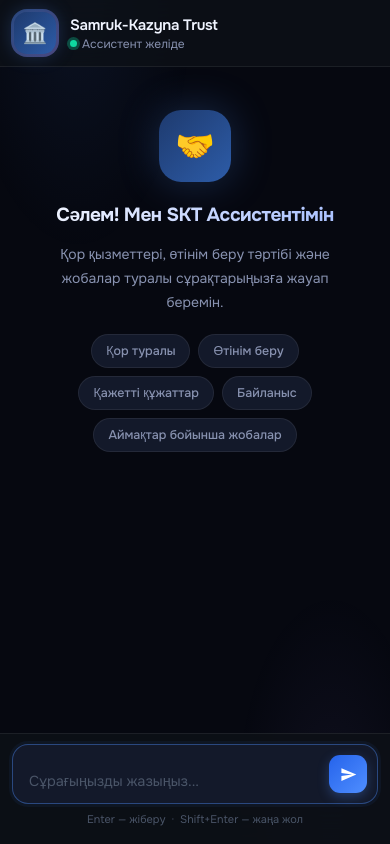
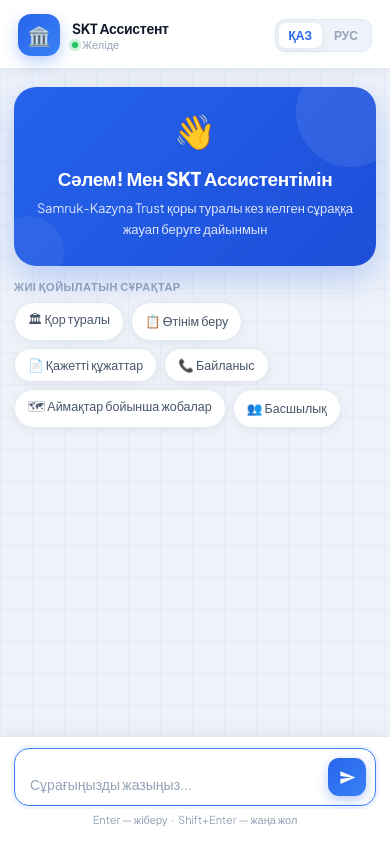
Before and after one commit to yerkebulanwork01-creator/trust.bot, a plain HTML site: page index.html in a window 390 px wide. Both pictures are taken after a click on the button 348 px from the left and 774 px from the top of the page. Drawn offline with Linux system fonts and the light colour scheme.

Commit message:
index.html

```diff
--- a/index.html
+++ b/index.html
@@ -2,493 +2,282 @@
 <html lang="kk">
 <head>
 <meta charset="UTF-8">
-<meta name="viewport" content="width=device-width, initial-scale=1.0, maximum-scale=1.0">
+<meta name="viewport" content="width=device-width, initial-scale=1.0, maximum-scale=1.0, user-scalable=no">
 <title>SKT Ассистент</title>
-<link href="https://fonts.googleapis.com/css2?family=Onest:wght@300;400;500;600;700&display=swap" rel="stylesheet">
+<link href="https://fonts.googleapis.com/css2?family=Plus+Jakarta+Sans:wght@300;400;500;600;700;800&display=swap" rel="stylesheet">
 <style>
-  *, *::before, *::after { box-sizing: border-box; margin: 0; padding: 0; }
+*,*::before,*::after{box-sizing:border-box;margin:0;padding:0}
+:root{--bg:#eef2f9;--white:#fff;--blue:#2563eb;--blue2:#3b82f6;--blue-light:#dbeafe;--blue-pale:#eff6ff;--text:#0f172a;--text2:#475569;--text3:#94a3b8;--border:#e2e8f0;--sh2:0 2px 12px rgba(15,23,42,.06)}
+html,body{height:100%;font-family:'Plus Jakarta Sans',sans-serif;background:var(--bg);color:var(--text);overflow:hidden}
+body::before{content:'';position:fixed;inset:0;background-image:linear-gradient(rgba(37,99,235,.04) 1px,transparent 1px),linear-gradient(90deg,rgba(37,99,235,.04) 1px,transparent 1px);background-size:32px 32px;pointer-events:none;z-index:0}
+#app{position:relative;z-index:1;display:flex;flex-direction:column;height:100dvh;max-width:480px;margin:0 auto}
 
-  :root {
-    --bg: #060810;
-    --surface: #0d1117;
-    --surface2: #13192a;
-    --surface3: #1a2235;
-    --border: rgba(255,255,255,0.07);
-    --accent: #4f8eff;
-    --accent2: #a78bfa;
-    --glow: rgba(79,142,255,0.15);
-    --text: #f0f4ff;
-    --text2: #8892b0;
-    --text3: #4a5568;
-    --user-bg: linear-gradient(135deg, #1e3a5f, #1a2a4a);
-    --bot-bg: #0d1117;
-    --success: #10d9a0;
-    --radius: 18px;
-  }
+/* HEADER */
+header{flex-shrink:0;background:var(--white);padding:14px 18px 12px;display:flex;align-items:center;gap:12px;border-bottom:1px solid var(--border);box-shadow:var(--sh2)}
+.logo{width:42px;height:42px;background:linear-gradient(135deg,var(--blue),var(--blue2));border-radius:13px;display:flex;align-items:center;justify-content:center;font-size:19px;flex-shrink:0;box-shadow:0 6px 16px rgba(37,99,235,.3)}
+.hi{flex:1}.hi h1{font-size:14px;font-weight:700;color:var(--text);letter-spacing:-.3px}
+.hi p{font-size:11px;color:var(--text3);display:flex;align-items:center;gap:4px;margin-top:1px}
+.dot{width:6px;height:6px;background:#22c55e;border-radius:50%;position:relative}
+.dot::after{content:'';position:absolute;inset:-3px;border-radius:50%;background:#22c55e;opacity:.25;animation:rip 2s infinite}
+@keyframes rip{0%,100%{transform:scale(1);opacity:.25}50%{transform:scale(2.2);opacity:0}}
 
-  html, body {
-    height: 100%;
-    font-family: 'Onest', sans-serif;
-    background: var(--bg);
-    color: var(--text);
-    overflow: hidden;
-  }
+/* LANG TOGGLE */
+.lang-toggle{display:flex;background:var(--bg);border:1px solid var(--border);border-radius:10px;padding:3px;gap:2px;flex-shrink:0}
+.lang-btn{padding:5px 10px;border-radius:7px;border:none;background:none;font-size:12px;font-weight:600;font-family:'Plus Jakarta Sans',sans-serif;color:var(--text3);cursor:pointer;transition:all .2s}
+.lang-btn.active{background:var(--white);color:var(--blue);box-shadow:var(--sh2)}
 
-  /* Ambient background */
-  body::before {
-    content: '';
-    position: fixed;
-    top: -30%;
-    left: -10%;
-    width: 60%;
-    height: 60%;
-    background: radial-gradient(ellipse, rgba(79,142,255,0.08) 0%, transparent 70%);
-    pointer-events: none;
-    z-index: 0;
-  }
-  body::after {
-    content: '';
-    position: fixed;
-    bottom: -20%;
-    right: -10%;
-    width: 50%;
-    height: 50%;
-    background: radial-gradient(ellipse, rgba(167,139,250,0.06) 0%, transparent 70%);
-    pointer-events: none;
-    z-index: 0;
-  }
+/* MESSAGES */
+#messages{flex:1;overflow-y:auto;padding:18px 14px;display:flex;flex-direction:column;gap:14px;scroll-behavior:smooth}
+#messages::-webkit-scrollbar{width:0}
 
-  #app {
-    position: relative;
-    z-index: 1;
-    display: flex;
-    flex-direction: column;
-    height: 100dvh;
-    max-width: 860px;
-    margin: 0 auto;
-  }
+/* WELCOME */
+.welcome{animation:fu .5s ease forwards}
+.wcard{background:linear-gradient(135deg,var(--blue),#1d4ed8);border-radius:22px;padding:26px 22px;color:#fff;text-align:center;position:relative;overflow:hidden;box-shadow:0 12px 32px rgba(37,99,235,.28);margin-bottom:14px}
+.wcard::before{content:'';position:absolute;top:-30px;right:-30px;width:110px;height:110px;background:rgba(255,255,255,.08);border-radius:50%}
+.wcard::after{content:'';position:absolute;bottom:-20px;left:-20px;width:70px;height:70px;background:rgba(255,255,255,.06);border-radius:50%}
+.wemoji{font-size:34px;display:block;margin-bottom:10px;animation:fl 3s ease-in-out infinite}
+@keyframes fl{0%,100%{transform:translateY(0)}50%{transform:translateY(-5px)}}
+.wcard h2{font-size:19px;font-weight:800;margin-bottom:7px;letter-spacing:-.4px}
+.wcard p{font-size:13px;opacity:.85;line-height:1.6}
+.clabel{font-size:11px;font-weight:700;color:var(--text3);letter-spacing:.5px;text-transform:uppercase;margin-bottom:9px}
+.chips{display:flex;flex-wrap:wrap;gap:7px}
+.chip{background:var(--white);border:1.5px solid var(--border);color:var(--text2);font-size:12.5px;font-family:'Plus Jakarta Sans',sans-serif;font-weight:500;padding:8px 13px;border-radius:100px;cursor:pointer;transition:all .18s;box-shadow:var(--sh2)}
+.chip:hover{background:var(--blue);border-color:var(--blue);color:#fff;transform:translateY(-1px);box-shadow:0 5px 14px rgba(37,99,235,.25)}
+.chip:active{transform:scale(.97)}
 
-  /* ── HEADER ── */
-  header {
-    flex-shrink: 0;
-    padding: 14px 20px;
-    display: flex;
-    align-items: center;
-    gap: 14px;
-    border-bottom: 1px solid var(--border);
-    background: rgba(13,17,23,0.8);
-    backdrop-filter: blur(20px);
-    -webkit-backdrop-filter: blur(20px);
-  }
+/* MESSAGE ROWS */
+.row{display:flex;gap:9px;animation:fu .3s ease forwards;opacity:0}
+.row.user{flex-direction:row-reverse}
+.av{width:34px;height:34px;border-radius:11px;display:flex;align-items:center;justify-content:center;font-size:16px;flex-shrink:0;margin-top:2px}
+.row.user .av{background:linear-gradient(135deg,var(--blue),var(--blue2));box-shadow:0 4px 10px rgba(37,99,235,.25)}
+.row.bot .av{background:var(--white);border:1.5px solid var(--border);box-shadow:var(--sh2)}
+.bub{max-width:calc(100% - 48px);padding:12px 15px;border-radius:17px;font-size:14px;line-height:1.7;word-break:break-word}
+.row.user .bub{background:linear-gradient(135deg,var(--blue),var(--blue2));color:#fff;border-top-right-radius:4px;box-shadow:0 5px 18px rgba(37,99,235,.22)}
+.row.bot .bub{background:var(--white);color:var(--text);border:1.5px solid var(--border);border-top-left-radius:4px;box-shadow:var(--sh2)}
 
-  .logo-wrap {
-    position: relative;
-    flex-shrink: 0;
-  }
-  .logo {
-    width: 42px; height: 42px;
-    background: linear-gradient(135deg, #1e3a6e, #2d5ca8);
-    border-radius: 13px;
-    display: flex; align-items: center; justify-content: center;
-    font-size: 20px;
-    box-shadow: 0 0 20px rgba(79,142,255,0.3);
-  }
-  .logo-ring {
-    position: absolute;
-    inset: -3px;
-    border-radius: 16px;
-    background: linear-gradient(135deg, var(--accent), var(--accent2));
-    z-index: -1;
-    opacity: 0.4;
-  }
+/* BUBBLE CONTENT */
+.bub p{margin-bottom:6px}.bub p:last-child{margin-bottom:0}
+.bub ul,.bub ol{margin:6px 0 6px 18px}
+.bub li{margin-bottom:4px}
+.bub strong{font-weight:700}
+.bub .section-title{font-weight:700;color:var(--blue);margin:10px 0 5px;font-size:13.5px}
+.row.user .bub .section-title{color:rgba(255,255,255,.9)}
+.bub hr{border:none;border-top:1px solid var(--border);margin:8px 0}
+.bub a{color:var(--blue);text-decoration:none;font-weight:500}
+.row.user .bub a{color:rgba(255,255,255,.9);text-decoration:underline}
 
-  .header-text h1 {
-    font-size: 15px;
-    font-weight: 600;
-    letter-spacing: -0.3px;
-    color: var(--text);
-  }
-  .header-text p {
-    font-size: 12px;
-    color: var(--text2);
-    display: flex;
-    align-items: center;
-    gap: 5px;
-    margin-top: 1px;
-  }
-  .pulse {
-    width: 7px; height: 7px;
-    background: var(--success);
-    border-radius: 50%;
-    position: relative;
-    flex-shrink: 0;
-  }
-  .pulse::after {
-    content: '';
-    position: absolute;
-    inset: -3px;
-    border-radius: 50%;
-    background: var(--success);
-    opacity: 0.3;
-    animation: pulse 2s infinite;
-  }
-  @keyframes pulse {
-    0%, 100% { transform: scale(1); opacity: 0.3; }
-    50% { transform: scale(2); opacity: 0; }
-  }
+/* TYPING */
+.tdots{display:flex;gap:5px;align-items:center;padding:4px 2px}
+.tdots span{width:8px;height:8px;background:var(--blue-light);border-radius:50%;animation:td 1.2s infinite}
+.tdots span:nth-child(2){animation-delay:.2s}.tdots span:nth-child(3){animation-delay:.4s}
+@keyframes td{0%,60%,100%{transform:translateY(0);background:var(--blue-light)}30%{transform:translateY(-5px);background:var(--blue)}}
 
-  /* ── MESSAGES ── */
-  #messages {
-    flex: 1;
-    overflow-y: auto;
-    padding: 24px 16px;
-    display: flex;
-    flex-direction: column;
-    gap: 20px;
-    scroll-behavior: smooth;
-  }
-
-  #messages::-webkit-scrollbar { width: 3px; }
-  #messages::-webkit-scrollbar-track { background: transparent; }
-  #messages::-webkit-scrollbar-thumb { background: var(--surface3); border-radius: 3px; }
-
-  /* Welcome */
-  .welcome {
-    display: flex;
-    flex-direction: column;
-    align-items: center;
-    text-align: center;
-    padding: 32px 16px 16px;
-    animation: fadeUp 0.6s ease forwards;
-    gap: 16px;
-  }
-
-  .welcome-icon {
-    width: 72px; height: 72px;
-    background: linear-gradient(135deg, #1e3a6e, #2d5ca8);
-    border-radius: 22px;
-    display: flex; align-items: center; justify-content: center;
-    font-size: 32px;
-    box-shadow: 0 0 40px rgba(79,142,255,0.25);
-    animation: float 3s ease-in-out infinite;
-  }
-  @keyframes float {
-    0%, 100% { transform: translateY(0); }
-    50% { transform: translateY(-6px); }
-  }
-
-  .welcome h2 {
-    font-size: 22px;
-    font-weight: 700;
-    letter-spacing: -0.5px;
-    background: linear-gradient(135deg, #f0f4ff, #a8c0ff);
-    -webkit-background-clip: text;
-    -webkit-text-fill-color: transparent;
-    background-clip: text;
-  }
-  .welcome p {
-    font-size: 14px;
-    color: var(--text2);
-    line-height: 1.7;
-    max-width: 320px;
-  }
-
-  .chips {
-    display: flex;
-    flex-wrap: wrap;
-    gap: 8px;
-    justify-content: center;
-    margin-top: 4px;
-  }
-  .chip {
-    background: var(--surface2);
-    border: 1px solid var(--border);
-    color: var(--text2);
-    font-size: 12.5px;
-    font-family: 'Onest', sans-serif;
-    padding: 8px 14px;
-    border-radius: 100px;
-    cursor: pointer;
-    transition: all 0.2s;
-    font-weight: 500;
-  }
-  .chip:hover {
-    background: var(--glow);
-    border-color: rgba(79,142,255,0.4);
-    color: var(--accent);
-    transform: translateY(-1px);
-  }
-  .chip:active { transform: scale(0.97); }
-
-  /* Message row */
-  .msg-row {
-    display: flex;
-    gap: 10px;
-    animation: fadeUp 0.3s ease forwards;
-    opacity: 0;
-  }
-  .msg-row.user { flex-direction: row-reverse; }
-
-  .avatar {
-    width: 34px; height: 34px;
-    border-radius: 11px;
-    display: flex; align-items: center; justify-content: center;
-    font-size: 16px;
-    flex-shrink: 0;
-    margin-top: 2px;
-  }
-  .msg-row.user .avatar {
-    background: linear-gradient(135deg, #1e3a5f, #1a2a4a);
-    border: 1px solid rgba(79,142,255,0.2);
-  }
-  .msg-row.bot .avatar {
-    background: var(--surface2);
-    border: 1px solid var(--border);
-  }
-
-  .bubble {
-    max-width: calc(100% - 52px);
-    padding: 13px 16px;
-    border-radius: 16px;
-    font-size: 14px;
-    line-height: 1.7;
-    word-break: break-word;
-  }
-  .msg-row.user .bubble {
-    background: var(--user-bg);
-    border: 1px solid rgba(79,142,255,0.15);
-    border-top-right-radius: 5px;
-    color: var(--text);
-  }
-  .msg-row.bot .bubble {
-    background: var(--surface);
-    border: 1px solid var(--border);
-    border-top-left-radius: 5px;
-    color: var(--text);
-  }
-
-  .bubble p { margin-bottom: 6px; }
-  .bubble p:last-child { margin-bottom: 0; }
-
-  /* Typing */
-  .typing-dots {
-    display: flex;
-    gap: 5px;
-    align-items: center;
-    padding: 6px 4px;
-  }
-  .typing-dots span {
-    width: 7px; height: 7px;
-    background: var(--text3);
-    border-radius: 50%;
-    animation: bounce 1.2s infinite;
-  }
-  .typing-dots span:nth-child(2) { animation-delay: 0.2s; }
-  .typing-dots span:nth-child(3) { animation-delay: 0.4s; }
-  @keyframes bounce {
-    0%, 60%, 100% { transform: translateY(0); opacity: 0.4; }
-    30% { transform: translateY(-6px); opacity: 1; }
-  }
-
-  /* ── FOOTER ── */
-  footer {
-    flex-shrink: 0;
-    padding: 12px 16px 20px;
-    background: rgba(13,17,23,0.85);
-    backdrop-filter: blur(20px);
-    -webkit-backdrop-filter: blur(20px);
-    border-top: 1px solid var(--border);
-  }
-
-  .input-box {
-    display: flex;
-    align-items: flex-end;
-    gap: 10px;
-    background: var(--surface2);
-    border: 1px solid var(--border);
-    border-radius: 16px;
-    padding: 10px 10px 10px 16px;
-    transition: border-color 0.2s, box-shadow 0.2s;
-  }
-  .input-box:focus-within {
-    border-color: rgba(79,142,255,0.4);
-    box-shadow: 0 0 0 3px rgba(79,142,255,0.06);
-  }
-
-  textarea {
-    flex: 1;
-    background: none;
-    border: none;
-    outline: none;
-    color: var(--text);
-    font-size: 14.5px;
-    font-family: 'Onest', sans-serif;
-    resize: none;
-    min-height: 22px;
-    max-height: 130px;
-    line-height: 1.5;
-  }
-  textarea::placeholder { color: var(--text3); }
-
-  .send-btn {
-    width: 38px; height: 38px;
-    flex-shrink: 0;
-    background: linear-gradient(135deg, #2563eb, #4f8eff);
-    border: none;
-    border-radius: 11px;
-    cursor: pointer;
-    display: flex; align-items: center; justify-content: center;
-    transition: all 0.2s;
-    box-shadow: 0 4px 12px rgba(79,142,255,0.3);
-  }
-  .send-btn:hover { transform: scale(1.06); box-shadow: 0 6px 18px rgba(79,142,255,0.4); }
-  .send-btn:active { transform: scale(0.97); }
-  .send-btn:disabled {
-    background: var(--surface3);
-    box-shadow: none;
-    cursor: not-allowed;
-    transform: none;
-  }
-  .send-btn svg { width: 17px; height: 17px; fill: white; }
-
-  .hint {
-    text-align: center;
-    font-size: 11px;
-    color: var(--text3);
-    margin-top: 8px;
-  }
-
-  @keyframes fadeUp {
-    from { opacity: 0; transform: translateY(10px); }
-    to { opacity: 1; transform: translateY(0); }
-  }
-
-  /* Mobile */
-  @media (max-width: 480px) {
-    header { padding: 12px 14px; }
-    #messages { padding: 16px 12px; gap: 16px; }
-    .bubble { font-size: 13.5px; padding: 11px 14px; }
-    .welcome h2 { font-size: 19px; }
-    footer { padding: 10px 12px 18px; }
-  }
+/* FOOTER */
+footer{flex-shrink:0;background:var(--white);border-top:1px solid var(--border);padding:11px 14px 18px;box-shadow:0 -4px 18px rgba(15,23,42,.05)}
+.irow{display:flex;align-items:flex-end;gap:9px;background:var(--bg);border:1.5px solid var(--border);border-radius:15px;padding:9px 9px 9px 15px;transition:border-color .2s,box-shadow .2s}
+.irow:focus-within{border-color:var(--blue2);box-shadow:0 0 0 3px rgba(37,99,235,.07);background:var(--white)}
+textarea{flex:1;background:none;border:none;outline:none;color:var(--text);font-size:14px;font-family:'Plus Jakarta Sans',sans-serif;resize:none;min-height:22px;max-height:120px;line-height:1.5}
+textarea::placeholder{color:var(--text3)}
+.sbtn{width:38px;height:38px;flex-shrink:0;background:linear-gradient(135deg,var(--blue),var(--blue2));border:none;border-radius:11px;cursor:pointer;display:flex;align-items:center;justify-content:center;transition:all .2s;box-shadow:0 4px 12px rgba(37,99,235,.32)}
+.sbtn:hover{transform:scale(1.06)}.sbtn:active{transform:scale(.96)}
+.sbtn:disabled{background:var(--border);box-shadow:none;cursor:not-allowed;transform:none}
+.sbtn svg{width:17px;height:17px;fill:#fff}
+.hint{text-align:center;font-size:11px;color:var(--text3);margin-top:7px}
+@keyframes fu{from{opacity:0;transform:translateY(8px)}to{opacity:1;transform:translateY(0)}}
+@media(min-width:481px){#app{border-left:1px solid var(--border);border-right:1px solid var(--border)}}
 </style>
 </head>
 <body>
 <div id="app">
   <header>
-    <div class="logo-wrap">
-      <div class="logo-ring"></div>
-      <div class="logo">🏛️</div>
+    <div class="logo">🏛️</div>
+    <div class="hi">
+      <h1>SKT Ассистент</h1>
+      <p><span class="dot"></span> <span id="status-text">Желіде</span></p>
     </div>
-    <div class="header-text">
-      <h1>Samruk-Kazyna Trust</h1>
-      <p><span class="pulse"></span> Ассистент желіде</p>
+    <div class="lang-toggle">
+      <button class="lang-btn active" onclick="setLang('kk',this)">ҚАЗ</button>
+      <button class="lang-btn" onclick="setLang('ru',this)">РУС</button>
     </div>
   </header>
 
   <div id="messages">
     <div class="welcome" id="welcome">
-      <div class="welcome-icon">🤝</div>
-      <h2>Сәлем! Мен SKT Ассистентімін</h2>
-      <p>Қор қызметтері, өтінім беру тәртібі және жобалар туралы сұрақтарыңызға жауап беремін.</p>
-      <div class="chips">
-        <button class="chip" onclick="ask(this.textContent)">Қор туралы</button>
-        <button class="chip" onclick="ask(this.textContent)">Өтінім беру</button>
-        <button class="chip" onclick="ask(this.textContent)">Қажетті құжаттар</button>
-        <button class="chip" onclick="ask(this.textContent)">Байланыс</button>
-        <button class="chip" onclick="ask(this.textContent)">Аймақтар бойынша жобалар</button>
+      <div class="wcard">
+        <span class="wemoji">👋</span>
+        <h2 id="w-title">Сәлем! Мен SKT Ассистентімін</h2>
+        <p id="w-sub">Samruk-Kazyna Trust қоры туралы кез келген сұраққа жауап беруге дайынмын</p>
       </div>
+      <p class="clabel" id="w-label">Жиі қойылатын сұрақтар</p>
+      <div class="chips" id="chips"></div>
     </div>
   </div>
 
   <footer>
-    <div class="input-box">
+    <div class="irow">
       <textarea id="inp" placeholder="Сұрағыңызды жазыңыз..." rows="1"></textarea>
-      <button class="send-btn" id="btn" onclick="send()" title="Жіберу">
+      <button class="sbtn" id="btn" onclick="send()">
         <svg viewBox="0 0 24 24"><path d="M2.01 21L23 12 2.01 3 2 10l15 2-15 2z"/></svg>
       </button>
     </div>
-    <p class="hint">Enter — жіберу &nbsp;·&nbsp; Shift+Enter — жаңа жол</p>
+    <p class="hint" id="hint">Enter — жіберу &nbsp;·&nbsp; Shift+Enter — жаңа жол</p>
   </footer>
 </div>
 
 <script>
-const msgsEl = document.getElementById('messages');
-const inp = document.getElementById('inp');
-const btn = document.getElementById('btn');
+let lang = 'kk';
 
-inp.addEventListener('input', () => {
-  inp.style.height = 'auto';
-  inp.style.height = Math.min(inp.scrollHeight, 130) + 'px';
-});
+const TEXTS = {
+  kk: {
+    status: 'Желіде',
+    placeholder: 'Сұрағыңызды жазыңыз...',
+    hint: 'Enter — жіберу · Shift+Enter — жаңа жол',
+    wTitle: 'Сәлем! Мен SKT Ассистентімін',
+    wSub: 'Samruk-Kazyna Trust қоры туралы кез келген сұраққа жауап беруге дайынмын',
+    wLabel: 'Жиі қойылатын сұрақтар',
+    chips: ['🏛 Қор туралы', '📋 Өтінім беру', '📄 Қажетті құжаттар', '📞 Байланыс', '🗺 Аймақтар бойынша жобалар', '👥 Басшылық'],
+    error: '⚠️ Сервермен байланыс үзілді. Қайталаңыз.'
+  },
+  ru: {
+    status: 'Онлайн',
+    placeholder: 'Напишите ваш вопрос...',
+    hint: 'Enter — отправить · Shift+Enter — новая строка',
+    wTitle: 'Привет! Я ассистент SKT',
+    wSub: 'Готов ответить на любой вопрос о фонде Samruk-Kazyna Trust',
+    wLabel: 'Частые вопросы',
+    chips: ['🏛 О фонде', '📋 Подать заявку', '📄 Список документов', '📞 Контакты', '🗺 Проекты по регионам', '👥 Руководство'],
+    error: '⚠️ Ошибка соединения. Попробуйте снова.'
+  }
+};
 
-inp.addEventListener('keydown', e => {
-  if (e.key === 'Enter' && !e.shiftKey) { e.preventDefault(); send(); }
-});
+function setLang(l, btn) {
+  lang = l;
+  document.querySelectorAll('.lang-btn').forEach(b => b.classList.remove('active'));
+  btn.classList.add('active');
+  const t = TEXTS[l];
+  document.getElementById('status-text').textContent = t.status;
+  document.getElementById('inp').placeholder = t.placeholder;
+  document.getElementById('hint').textContent = t.hint.replace('·','·');
+  // Update welcome if still visible
+  const wt = document.getElementById('w-title');
+  if (wt) {
+    wt.textContent = t.wTitle;
+    document.getElementById('w-sub').textContent = t.wSub;
+    document.getElementById('w-label').textContent = t.wLabel;
+    renderChips();
+  }
+}
 
-function ask(t) { inp.value = t; send(); }
+function renderChips() {
+  const c = document.getElementById('chips');
+  if (!c) return;
+  c.innerHTML = '';
+  TEXTS[lang].chips.forEach(txt => {
+    const b = document.createElement('button');
+    b.className = 'chip';
+    b.textContent = txt;
+    b.onclick = () => ask(txt);
+    c.appendChild(b);
+  });
+}
+renderChips();
+
+// Format bot response nicely
+function formatText(text) {
+  // Clean markdown symbols but preserve structure
+  const lines = text.split('\n');
+  let html = '';
+  let inList = false;
+
+  for (let line of lines) {
+    line = line.trim();
+    if (!line) {
+      if (inList) { html += '</ul>'; inList = false; }
+      continue;
+    }
+
+    // Section headers (##, **)
+    if (line.startsWith('## ') || line.startsWith('### ')) {
+      if (inList) { html += '</ul>'; inList = false; }
+      html += '<p class="section-title">' + esc(line.replace(/^#+\s*/, '').replace(/\*\*/g,'')) + '</p>';
+    }
+    // Bold standalone line
+    else if (line.match(/^\*\*.+\*\*:?$/) || line.match(/^__.+__:?$/)) {
+      if (inList) { html += '</ul>'; inList = false; }
+      html += '<p class="section-title">' + esc(line.replace(/\*\*/g,'').replace(/__/g,'')) + '</p>';
+    }
+    // Bullet list
+    else if (line.startsWith('- ') || line.startsWith('• ') || line.startsWith('* ')) {
+      if (!inList) { html += '<ul>'; inList = true; }
+      html += '<li>' + formatInline(line.replace(/^[-•*]\s+/, '')) + '</li>';
+    }
+    // Numbered list
+    else if (line.match(/^\d+[.)]\s+/)) {
+      if (!inList) { html += '<ul>'; inList = true; }
+      html += '<li>' + formatInline(line.replace(/^\d+[.)]\s+/, '')) + '</li>';
+    }
+    // Regular paragraph
+    else {
+      if (inList) { html += '</ul>'; inList = false; }
+      html += '<p>' + formatInline(line) + '</p>';
+    }
+  }
+  if (inList) html += '</ul>';
+  return html || '<p>' + esc(text) + '</p>';
+}
+
+function formatInline(text) {
+  return esc(text)
+    .replace(/\*\*(.+?)\*\*/g, '<strong>$1</strong>')
+    .replace(/__(.+?)__/g, '<strong>$1</strong>')
+    .replace(/`(.+?)`/g, '<code style="background:#f1f5f9;padding:1px 5px;border-radius:4px;font-size:12.5px">$1</code>');
+}
+
+function esc(s) {
+  return s.replace(/&/g,'&amp;').replace(/</g,'&lt;').replace(/>/g,'&gt;');
+}
+
+const M = document.getElementById('messages');
+const I = document.getElementById('inp');
+const B = document.getElementById('btn');
+
+I.addEventListener('input', () => { I.style.height='auto'; I.style.height=Math.min(I.scrollHeight,120)+'px'; });
+I.addEventListener('keydown', e => { if(e.key==='Enter'&&!e.shiftKey){e.preventDefault();send()} });
+
+function ask(t) {
+  // Strip emoji from chip text for cleaner message
+  const clean = t.replace(/^[^\s]+\s/, '');
+  I.value = clean; send();
+}
 
 function addMsg(role, text) {
-  const w = document.getElementById('welcome');
-  if (w) w.remove();
-
-  const row = document.createElement('div');
-  row.className = 'msg-row ' + (role === 'user' ? 'user' : role === 'typing' ? 'bot' : 'bot');
-
-  const av = document.createElement('div');
-  av.className = 'avatar';
-  av.textContent = role === 'user' ? '👤' : '🏛️';
-
-  const bub = document.createElement('div');
-  bub.className = 'bubble';
-
-  if (role === 'typing') {
-    bub.innerHTML = '<div class="typing-dots"><span></span><span></span><span></span></div>';
-  } else {
-    // Format text: split by newlines, wrap in <p>
-    const formatted = text
-      .split(/\n+/)
-      .map(line => line.trim())
-      .filter(line => line.length > 0)
-      .map(line => '<p>' + line.replace(/</g, '&lt;').replace(/>/g, '&gt;') + '</p>')
-      .join('');
-    bub.innerHTML = formatted || '<p>' + text + '</p>';
-  }
-
-  row.appendChild(av);
-  row.appendChild(bub);
-  msgsEl.appendChild(row);
-  msgsEl.scrollTop = msgsEl.scrollHeight;
+  const w = document.getElementById('welcome'); if(w) w.remove();
+  const row = document.createElement('div'); row.className='row '+(role==='user'?'user':'bot');
+  const av = document.createElement('div'); av.className='av'; av.textContent=role==='user'?'👤':'🏛️';
+  const bub = document.createElement('div'); bub.className='bub';
+  if(role==='typing') { bub.innerHTML='<div class="tdots"><span></span><span></span><span></span></div>'; }
+  else { bub.innerHTML = formatText(text); }
+  row.appendChild(av); row.appendChild(bub);
+  M.appendChild(row); M.scrollTop=M.scrollHeight;
   return row;
 }
 
 async function send() {
-  const text = inp.value.trim();
-  if (!text || btn.disabled) return;
-
-  inp.value = '';
-  inp.style.height = 'auto';
-  btn.disabled = true;
-
+  const text = I.value.trim(); if(!text||B.disabled) return;
+  I.value=''; I.style.height='auto'; B.disabled=true;
   addMsg('user', text);
-  const typing = addMsg('typing', '');
-
+  const typing = addMsg('typing','');
   try {
-    const res = await fetch('/api/chat', {
-      method: 'POST',
-      headers: { 'Content-Type': 'application/json' },
-      body: JSON.stringify({ message: text })
+    const r = await fetch('/api/chat', {
+      method:'POST', headers:{'Content-Type':'application/json'},
+      body: JSON.stringify({ message: text, lang: lang })
     });
-    const data = await res.json();
-    typing.remove();
-    addMsg('bot', data.error ? '⚠️ ' + data.error : data.reply);
+    const d = await r.json(); typing.remove();
+    addMsg('bot', d.error ? '⚠️ '+d.error : d.reply);
   } catch {
-    typing.remove();
-    addMsg('bot', '⚠️ Сервермен байланыс үзілді. Қайталаңыз.');
+    typing.remove(); addMsg('bot', TEXTS[lang].error);
   }
-
-  btn.disabled = false;
-  inp.focus();
+  B.disabled=false; I.focus();
 }
 </script>
 </body>
```
